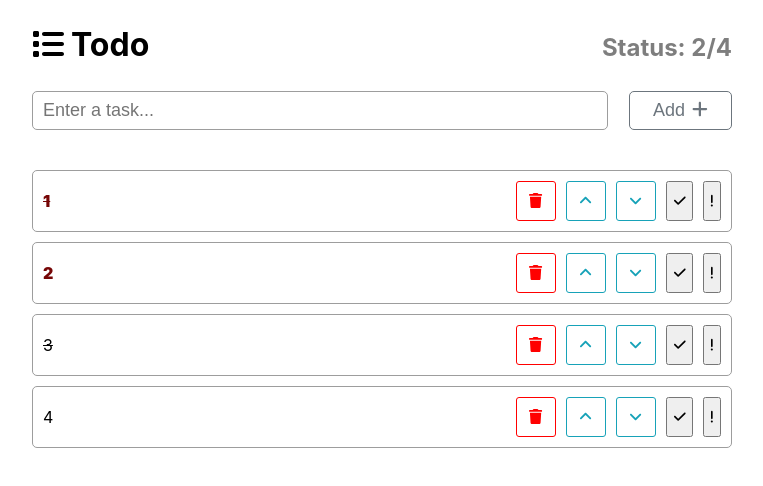
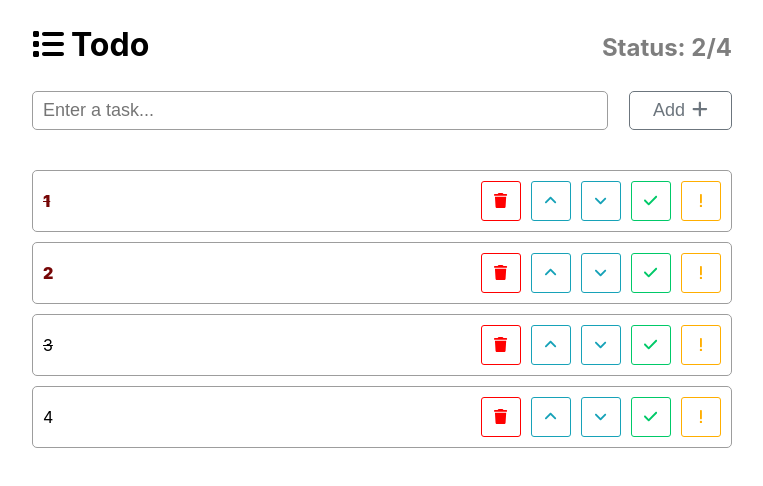
Before and after one commit to KyryloMuzychka/Todo-List, a React (Vite) app: page / in a window 1280 px wide. Shown: the top 486 px of the page, without its empty margins (258-1021 px from the left). Built offline with nearby package versions, Linux system fonts and the light colour scheme.

Commit message:
Update ManageButton.css

```diff
--- a/src/components/ManageButton/ManageButton.css
+++ b/src/components/ManageButton/ManageButton.css
@@ -6,6 +6,7 @@
   font-size: 15px;
   color: #17a2b8;
   border: 1px solid #17a2b8;
+  transition: 0.5s;
 }
 
 .move_button:hover {
@@ -22,6 +23,7 @@
   font-size: 15px;
   color: red;
   border: 1px solid red;
+  transition: 0.5s;
 }
 
 .delete_button:hover {
@@ -29,3 +31,37 @@
   color: white;
   background-color: red;
 }
+
+.completed_button {
+  background-color: transparent;
+  border-radius: 3px;
+  width: 40px;
+  height: 40px;
+  font-size: 15px;
+  color: rgb(0, 201, 104);
+  border: 1px solid rgb(0, 201, 104);
+  transition: 0.5s;
+}
+
+.completed_button:hover {
+  cursor: pointer;
+  color: white;
+  background-color: rgb(0, 201, 104);
+}
+
+.important_button {
+  background-color: transparent;
+  border-radius: 3px;
+  width: 40px;
+  height: 40px;
+  font-size: 15px;
+  color: rgb(255, 174, 0);
+  border: 1px solid rgb(255, 174, 0);
+  transition: 0.5s;
+}
+
+.important_button:hover {
+  cursor: pointer;
+  color: white;
+  background-color: rgb(255, 174, 0);
+}
```
